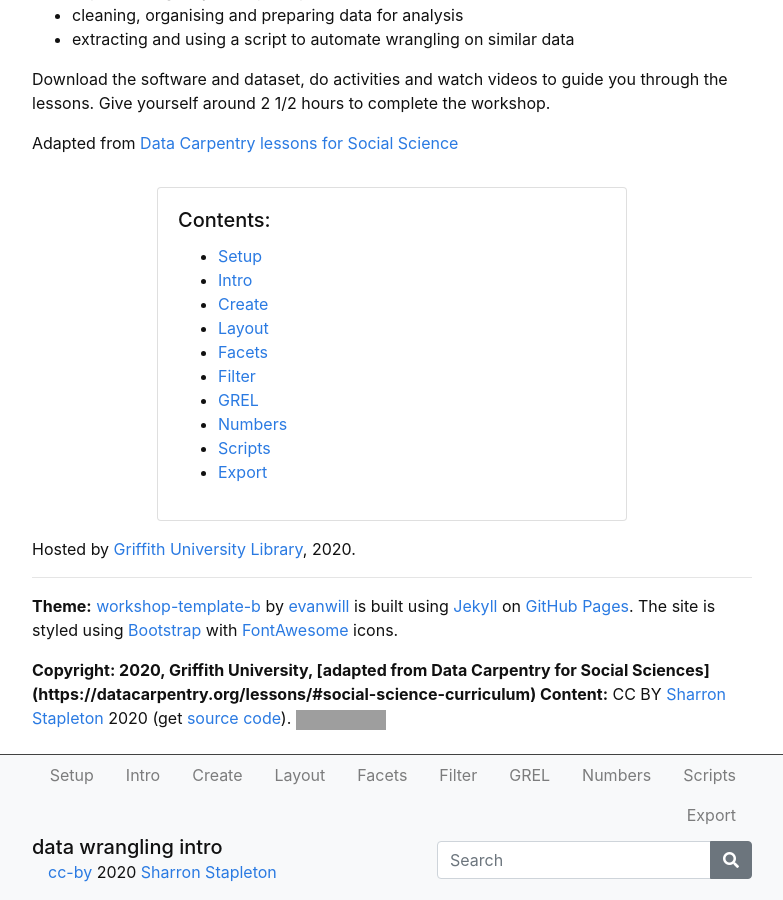
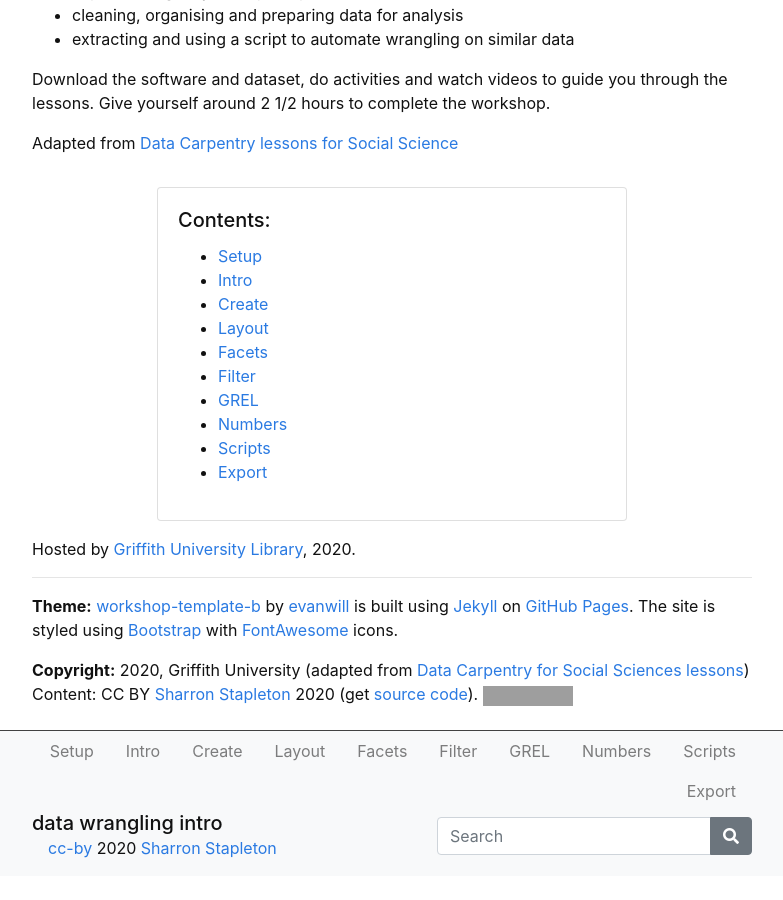
Before and after one commit to GULibrarySandbox/intro-data-wrangle, a Jekyll site: the page built from index.md, in a window 1280 px wide and 900 px high, scrolled down 649 px. Shown: the whole window, without its empty margins (248-1031 px from the left). Built offline with Jekyll 4.4.1, drawn with Linux system fonts in a browser that asks for light colours; after the commit the page ends 1525 px from its top, so only the background shows below that; part of the change alters nothing that is shown; grey boxes are pictures that could not be loaded.

Commit message:
Update credits.html

```diff
--- a/_includes/credits.html
+++ b/_includes/credits.html
@@ -1,2 +1,2 @@
 <p><strong>Theme:</strong> <a href="https://github.com/evanwill/workshop-template-b" target="_blank" rel="noopener">workshop-template-b</a> by <a href="https://github.com/evanwill/" target="_blank" rel="noopener">evanwill</a> is built using <a href="https://jekyllrb.com/" target="_blank" rel="noopener">Jekyll</a> on <a href="https://pages.github.com/" target="_blank" rel="noopener">GitHub Pages</a>. The site is styled using <a href="https://getbootstrap.com/" target="_blank" rel="noopener">Bootstrap</a> with <a href="https://fontawesome.com/" target="_blank" rel="noopener">FontAwesome</a> icons.</p>
-<p><strong>Copyright: 2020, Griffith University, [adapted from Data Carpentry for Social Sciences](https://datacarpentry.org/lessons/#social-science-curriculum) Content:</strong> CC BY <a href="https://github.com/{{ site.github_username }}">{{ site.author }}</a> {{ site.pub_year}} (get <a href="{{ site.repo }}" target="_blank" rel="noopener">source code</a>). <a href="http://creativecommons.org/licenses/by/4.0/" rel="license"><img src="https://i.creativecommons.org/l/by/4.0/88x31.png" alt="Creative Commons License" /></a></p>
+<p><strong>Copyright:</strong> 2020, Griffith University (adapted from <a href="https://datacarpentry.org/lessons/#social-science-curriculum" target="_blank" rel="noopener">Data Carpentry for Social Sciences lessons</a>) Content: CC BY <a href="https://github.com/{{ site.github_username }}">{{ site.author }}</a> {{ site.pub_year}} (get <a href="{{ site.repo }}" target="_blank" rel="noopener">source code</a>). <a href="http://creativecommons.org/licenses/by/4.0/" rel="license"><img src="https://i.creativecommons.org/l/by/4.0/88x31.png" alt="Creative Commons License" /></a></p>
```
